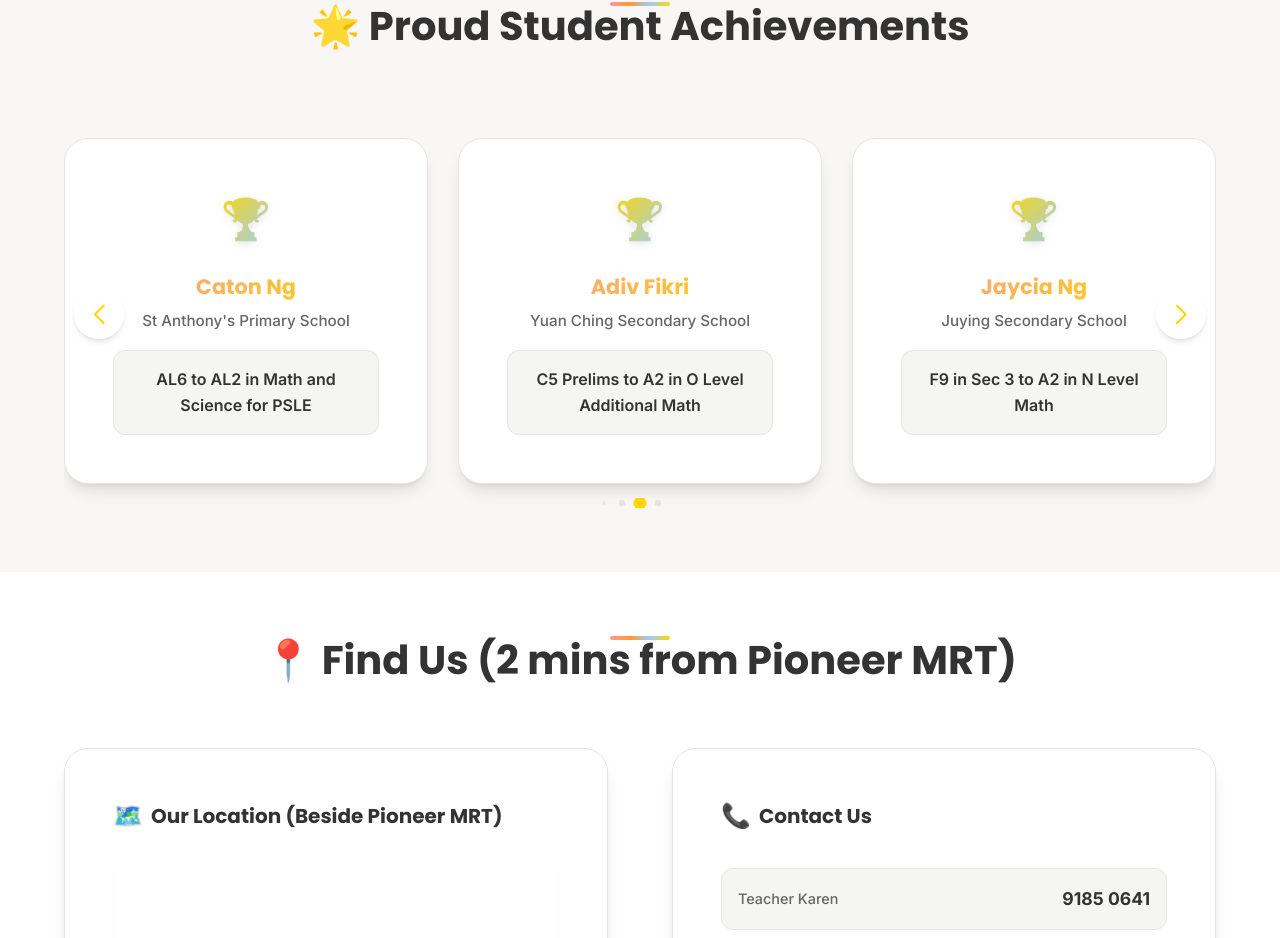
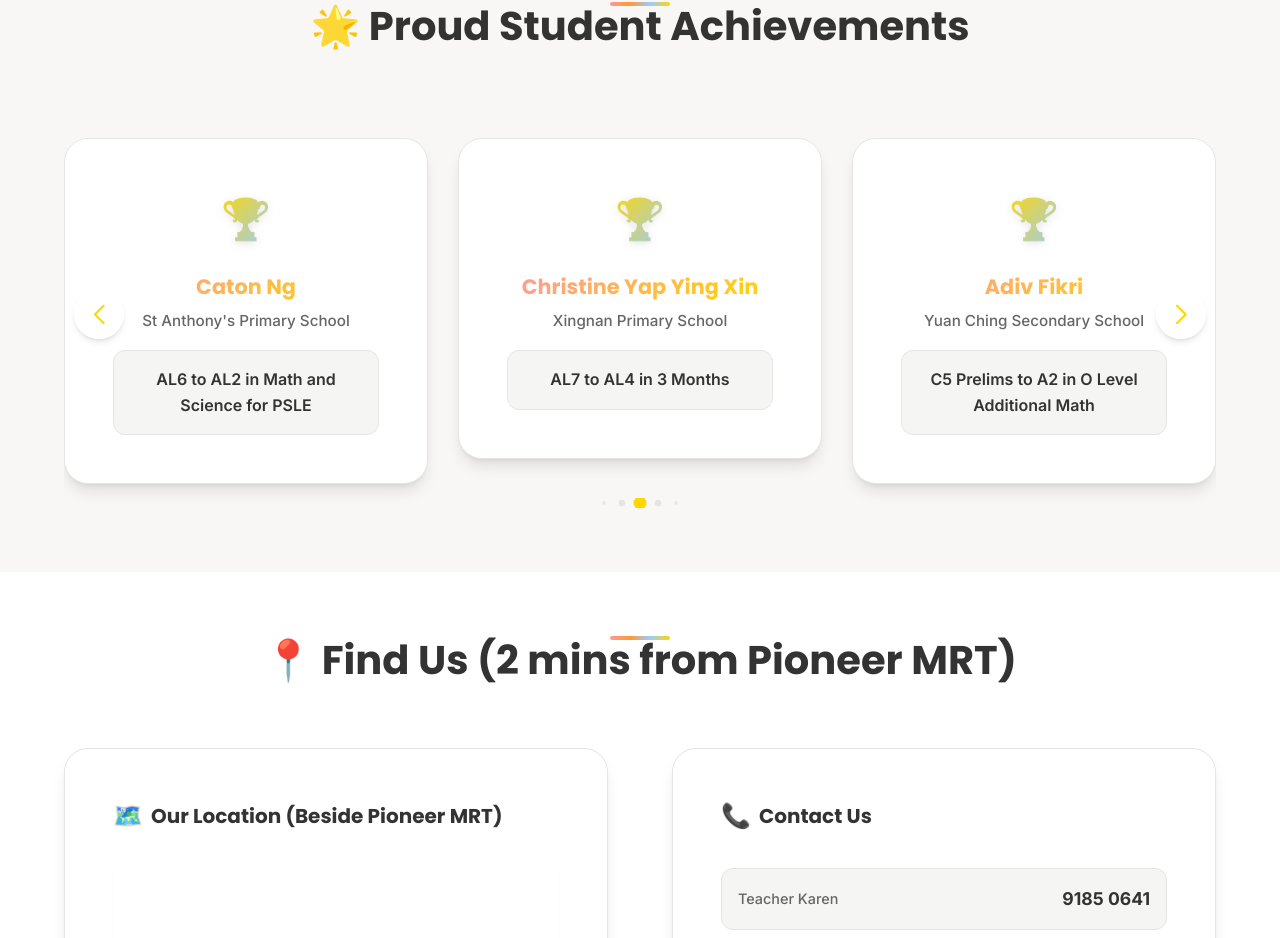
Before and after one commit to PengRongNeo/TuitionWebsite, a Vue app: page / in a window 1280 px wide. Shown: the part 4147-5085 px from the top of the page. Built offline with nearby package versions, Linux system fonts and the light colour scheme; grey boxes are pictures that could not be loaded.

Commit message:
Update ProudStudents component

```diff
--- a/src/components/ProudStudents.vue
+++ b/src/components/ProudStudents.vue
@@ -48,9 +48,10 @@ const students = [
   { name: "Yong Xuan Kee", school: "Jurong West Primary School", achievement: "AL6 for PSLE, Top 4 in cohort" },
   { name: "Lucas Choon Chen Rui", school: "Jurong West Primary School", achievement: "AL6 for PSLE, Top 4 in cohort" },
   { name: "Caton Ng", school: "St Anthony's Primary School", achievement: "AL6 to AL2 in Math and Science for PSLE" },
+  { name: "Christine Yap Ying Xin", school: "Xingnan Primary School", achievement: "AL7 to AL4 in 3 Months" },
   { name: "Adiv Fikri", school: "Yuan Ching Secondary School", achievement: "C5 Prelims to A2 in O Level Additional Math" },
   { name: "Jaycia Ng", school: "Juying Secondary School", achievement: "F9 in Sec 3 to A2 in N Level Math" },
-  { name: "Christine Yap Ying Xin", school: "Xingnan Primary School", achievement: "AL7 to AL4 in 3 Months" },
+  { name: "Ong Jing Xuan", school: "Jurong Secondary School", achievement: "9 Points for N Levels, A2 for Math and Science" },
 ]
 
 const slidesPerView = ref(1)
```
